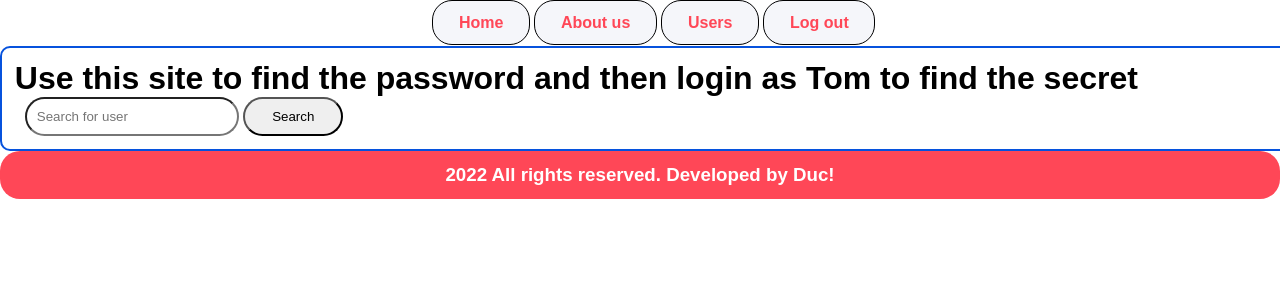
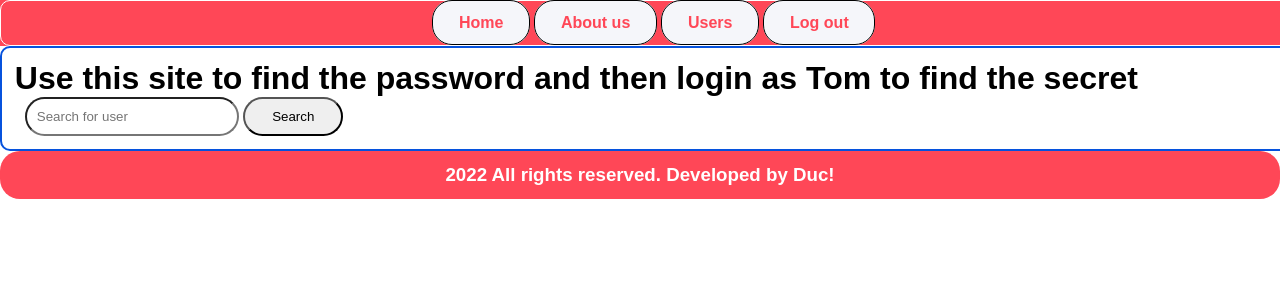
Before and after one commit to M1nh-Duk/CTF, a PHP site: page /user.php in a window 1280 px wide. Shown: the top 300 px of the page. Run offline with PHP 8.4, Linux system fonts and the light colour scheme.

Commit message:
Update header.php

```diff
--- a/Web/SQL_Injection_Lab/Code/header.php
+++ b/Web/SQL_Injection_Lab/Code/header.php
@@ -1,9 +1,9 @@
-<div class= "header text-center">
+<div class= "header text-center" style="background-color: #ff4757 ;">
             <div class="wrapper" style="border: 0.5px solid white;">
                 <ul>
                     <li style="background-color: #f5f6fa;border:1px solid black;border-radius: 20px;width:5px;"><a href="index.php">Home</a></li>
                     <li style="background-color: #f5f6fa;border:1px solid black;border-radius: 20px;width:5px;"><a href="#">About us</a></li>
-                    <li style="background-color: #f5f6fa;border:1px solid black;border-radius: 20px;width:5px;"><a href="#">Users</a></li>
+                    <li style="background-color: #f5f6fa;border:1px solid black;border-radius: 20px;width:5px;"><a href="user.php">Users</a></li>
                     <li style="background-color: #f5f6fa;border:1px solid black;border-radius: 20px;width:5px;"><a href="login.php">Log out</a></li>
                 </ul>
             </div>
```
